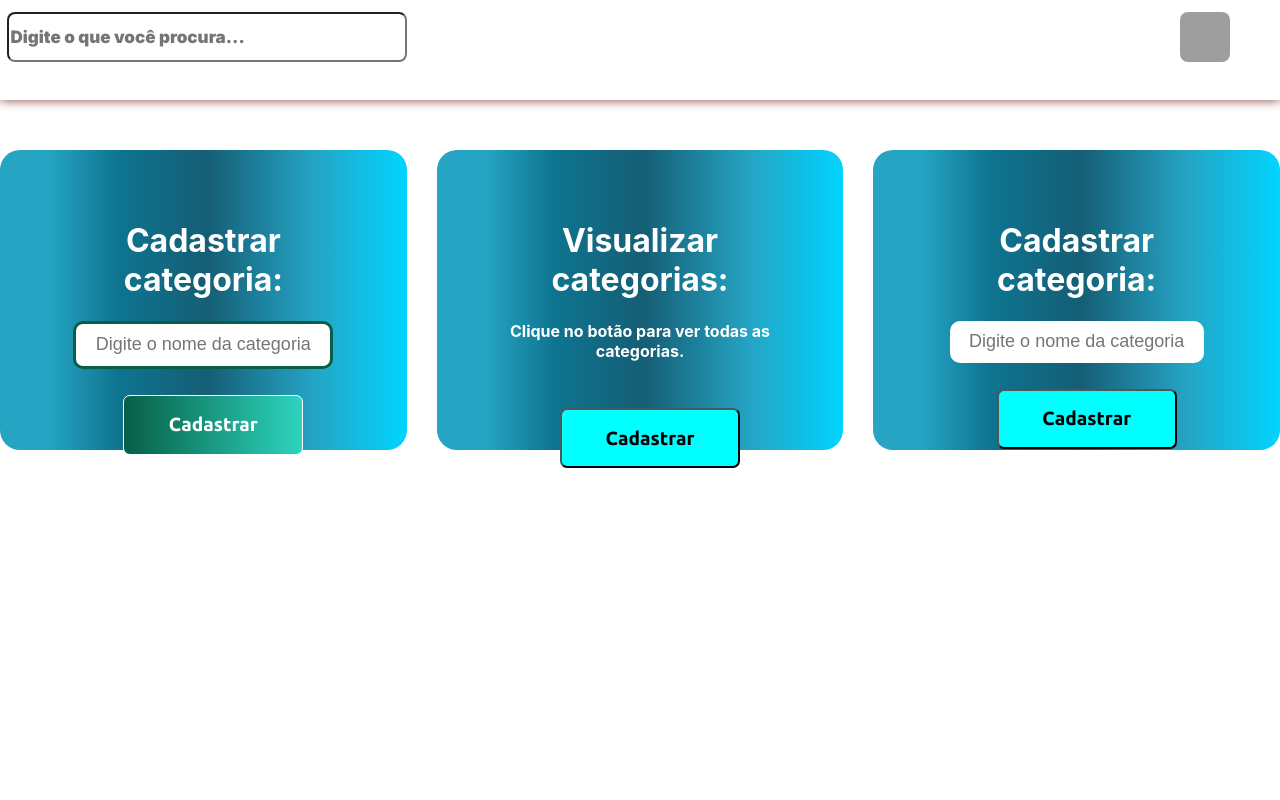
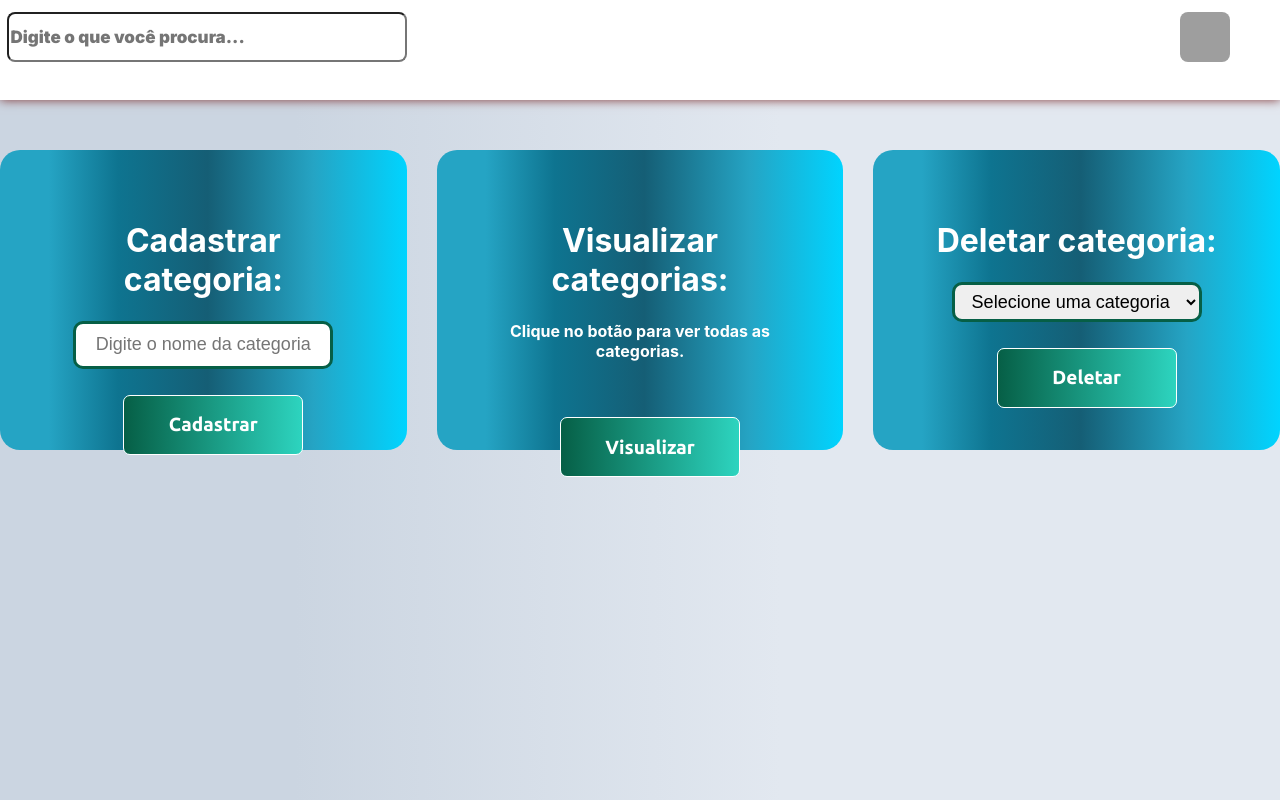
Before and after one commit to Eliabesilva317/Infoproduto, a React (Create React App) app in the folder web/card-web/: page /homeAdm in a window 1280 px wide. Built offline with nearby package versions, Linux system fonts and the light colour scheme; grey boxes are pictures that could not be loaded.

Commit message:
Finalizando árem de categorias

```diff
--- a/web/card-web/src/pages/HomeAdm/index.js
+++ b/web/card-web/src/pages/HomeAdm/index.js
@@ -51,15 +51,21 @@ const HomeAdm = () => {
 
           <h4>Clique no botão para ver todas as categorias.</h4>
 
-          <button type="submit">Cadastrar</button>
+          <button type="submit">Visualizar</button>
         </div>
 
         <div className="category delete-category">
-          <h1>Cadastrar categoria:</h1>
+          <h1>Deletar categoria:</h1>
           <form>
-            <input type="text" placeholder="Digite o nome da categoria" />
+            <select>
+              <option value="">Selecione uma categoria</option>
+              <option value="1">Pizzas</option>
+              <option value="2">Bebidas</option>
+              <option value="3">Comidas</option>
+              <option value="4">Outros</option>
+            </select>
             <br />
-            <button type="submit">Cadastrar</button>
+            <button type="submit">Deletar</button>
           </form>
         </div>
       </div>
--- a/web/card-web/src/pages/HomeAdm/styles.scss
+++ b/web/card-web/src/pages/HomeAdm/styles.scss
@@ -1,5 +1,7 @@
 .container {
   display: block;
+  background: rgb(203,213,225);
+  background: linear-gradient(90deg, rgba(203,213,225,1) 23%, rgba(226,232,240,1) 61%);
 }
 
 .ROW {
@@ -31,19 +33,31 @@
   border: none;
   text-align: center;
   font-size: 18px;
+  border: 3px solid #065f46;
 
 }
 
-.register-category input {
+.category input:focus {
+  outline: none;
+  background: #eee;
+}
+
+.category select {
+  width: 250px;
+  height: 40px;
+  border-radius: 10px;
+  border: none;
+  text-align: center;
+  font-size: 18px;
   border: 3px solid #065f46;
 }
 
-.register-category input:focus {
-   outline: none;
-   background: #eee;
+.category select:focus {
+  outline: none;
+  background: #eee;
 }
 
-.register-category button {
+.category button {
   background-image: linear-gradient(to right, #065f46 , #2dd4bf);
   border: 1px solid #FFF;
   color: #FFF;
@@ -53,6 +67,10 @@
 .list-category {
   margin-left: 30px;
   margin-right: 30px;
+}
+
+.list-category button {
+  margin-top: 35px;
 }
 
 
```
